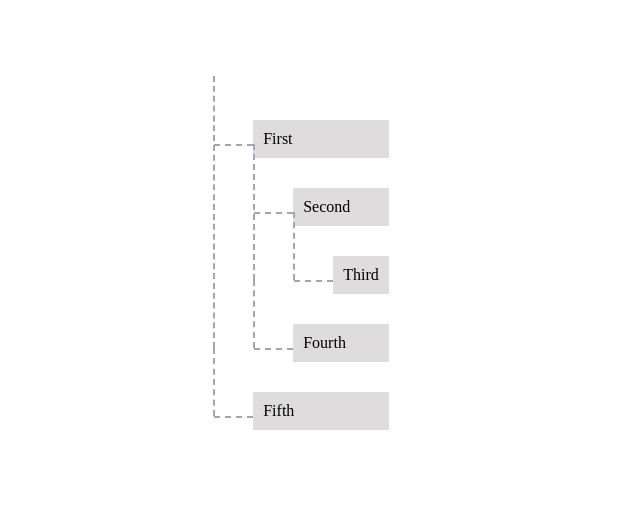
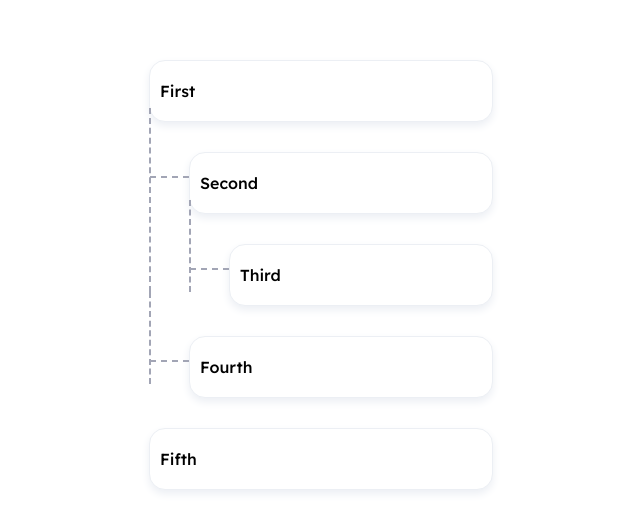
Before and after one commit to alyoneek/tree-app, a React (Vite) app: page / in a window 1280 px wide. Shown: the part 140-670 px from the top of the page, without its empty margins (339-979 px from the left). Built offline with nearby package versions, Linux system fonts and the light colour scheme.

Commit message:
(components) Add card component, card's hover animation, expand animation

```diff
--- a/src/components/Node/index.tsx
+++ b/src/components/Node/index.tsx
@@ -1,8 +1,17 @@
+import Card from "@ui/Card";
+import { useState } from "react";
+
 const Node = ({ data }) => {
+  const [hidden, setHidden] = useState(false);
+
+  const toggleChildren = () => {
+    setHidden(!hidden);
+  };
+
   return (
     <li>
-      <div className="nodeName">{data.name}</div>
-      <ul>
+      <Card onExpand={toggleChildren}>{data.name}</Card>
+      <ul className={hidden ? "hidden" : "visible"}>
         {data.children.map((child) => (
           <Node key={child.id} data={child} />
         ))}
--- a/src/index.css
+++ b/src/index.scss
@@ -1,7 +1,10 @@
+@import url("https://fonts.googleapis.com/css2?family=Lexend:wght@500;600;700&display=swap");
+
 * {
   margin: 0;
   padding: 0;
   box-sizing: border-box;
+  font-family: Lexend, Arial, sans-serif;
 }
 
 html,
@@ -47,10 +50,26 @@ ul li {
   display: flex;
   justify-content: center;
   align-items: center;
+
+  & > ul {
+    width: 30%;
+  }
 }
 
 ul {
   padding-left: 20px;
+
+  &.hidden {
+    max-height: 0;
+    opacity: 0;
+    transition: all 0.3s ease;
+  }
+
+  &.visible {
+    max-height: 325px;
+    opacity: 1;
+    transition: all 0.3s ease;
+  }
 }
 
 li {
@@ -58,7 +77,28 @@ li {
   padding-top: 30px;
 }
 
-.nodeName {
-  background-color: rgb(222, 220, 220);
-  padding: 10px;
+.container > ul > li::after {
+  width: 0;
 }
+
+.container > ul > li::before {
+  height: 0;
+}
+
+@keyframes change-height-down {
+  0% {
+    max-height: 9999px;
+  }
+  100% {
+    max-height: 0px;
+  }
+}
+
+@keyframes change-height-up {
+  0% {
+    max-height: 0px;
+  }
+  100% {
+    max-height: 9999px;
+  }
+}
--- a/src/main.tsx
+++ b/src/main.tsx
@@ -2,7 +2,7 @@ import App from "@components/App";
 import React from "react";
 import ReactDOM from "react-dom/client";
 
-import "./index.css";
+import "./index.scss";
 
 ReactDOM.createRoot(document.getElementById("root") as HTMLElement).render(
   <React.StrictMode>
--- /dev/null
+++ b/src/styles/_colors.scss
@@ -0,0 +1,2 @@
+$white: #fff;
+$light-gray: #eceff4;
--- /dev/null
+++ b/src/styles/_sizes.scss
@@ -0,0 +1 @@
+$border-radius: 16px;
--- /dev/null
+++ b/src/ui/Card/card.module.scss
@@ -0,0 +1,36 @@
+@import "@styles/_sizes.scss";
+@import "@styles/_colors.scss";
+
+.card {
+  position: relative;
+  border-radius: $border-radius;
+  background-color: $white;
+  padding: 20px 10px;
+  box-shadow: 0px 4px 8px $light-gray;
+  border: 1px solid $light-gray;
+  width: 100%;
+  cursor: pointer;
+
+  .actions {
+    position: absolute;
+    top: -15px;
+    display: flex;
+    gap: 10px;
+    z-index: 1;
+
+    transform: translateY(30px);
+    transition: 0.5s;
+    opacity: 0;
+  }
+
+  &:hover {
+    border: 1px solid #d6d6d6;
+    box-shadow: 0px 0px 999px 999px rgba(255, 255, 255, 0.5);
+    z-index: 500;
+
+    .actions {
+      transform: translateY(0px);
+      opacity: 1;
+    }
+  }
+}
--- /dev/null
+++ b/src/ui/Card/index.tsx
@@ -0,0 +1,23 @@
+import { FC, ReactNode } from "react";
+import styles from "./card.module.scss";
+
+interface CardProps {
+  className?: string;
+  onExpand?: () => void;
+  children?: ReactNode;
+}
+
+const Card: FC<CardProps> = ({ className, onExpand, children }) => {
+  return (
+    <div className={`${styles.card} ${className}`} onClick={onExpand}>
+      <div className={styles.content}>{children}</div>
+      <div className={styles.actions}>
+        <button>delete</button>
+        <button>edit</button>
+        <button>add</button>
+      </div>
+    </div>
+  );
+};
+
+export default Card;
--- a/tsconfig.json
+++ b/tsconfig.json
@@ -23,7 +23,9 @@
     "baseUrl": "src",
     "paths": {
       "@/*": ["./*"],
-      "@components/*": ["./components/*"]
+      "@components/*": ["./components/*"],
+      "@ui/*": ["./ui/*"],
+      "@styles/*": ["./styles/*"]
     }
   },
   "include": ["src"],
--- a/vite.config.ts
+++ b/vite.config.ts
@@ -5,6 +5,8 @@ export default defineConfig({
   resolve: {
     alias: {
       "@components": "/src/components",
+      "@ui": "/src/ui",
+      "@styles": "/src/styles",
     },
   },
   plugins: [react()],
```
Also changed, not shown: src/components/Tree/index.tsx (+10 -0 lines).
